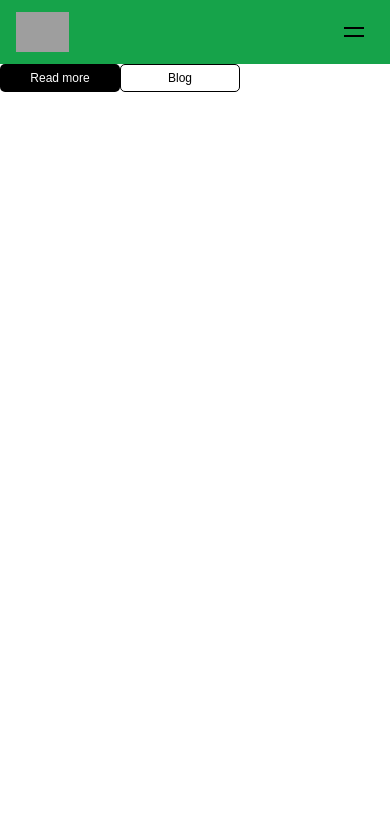
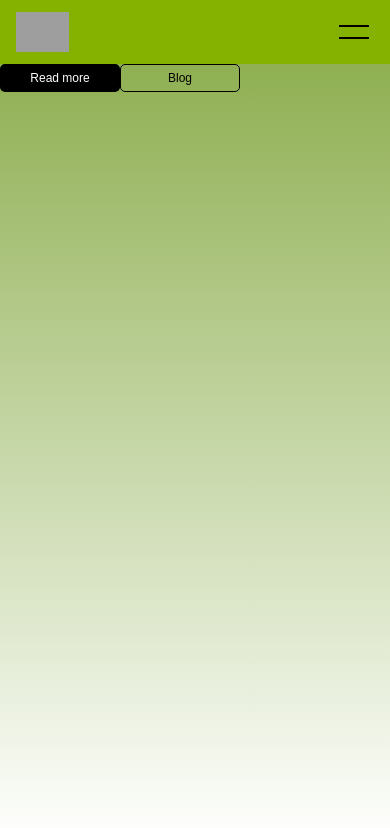
Before and after one commit to Rafy01/uniwise_originality, a React (Vite) app: page / in a window 390 px wide. Shown: the top 828 px of the page. Built offline with nearby package versions, Linux system fonts and the light colour scheme; grey boxes are pictures that could not be loaded.

Commit message:
style: update button styles and header color; improve layout consistency

```diff
--- a/src/components/buttons/Button.css
+++ b/src/components/buttons/Button.css
@@ -6,7 +6,7 @@
 
 /* Reset */
 .btn {
-  font-family: inherit;
+  font-family: Arial, Helvetica, sans-serif;
   cursor: pointer;
   border: none;
   background: none;
@@ -85,18 +85,19 @@
   align-items: center;
 }
 .btn__burger-line {
-  width: 20px;
+  width: 30px;
   height: 2px;
   background: var(--color-black);
   transition: transform 0.3s ease;
+  font-size: 200px !important;
 }
 .btn__burger-line + .btn__burger-line {
-  margin-top: 6px;
+  margin-top: 10px;
 }
 
 /* Når menu-mobile er åbnet */
 .btn--menu-mobile--open .btn__burger-line:first-child {
-  transform: rotate(45deg) translate(3px, 3px);
+  transform: rotate(45deg) translate(6px, 3px);
 }
 .btn--menu-mobile--open .btn__burger-line:last-child {
   transform: rotate(-45deg) translate(3px, -3px);
@@ -105,10 +106,12 @@
 /* Hjælpeklasse til skærmlæsere */
 .sr-only {
   position: absolute;
-  width: 1px; height: 1px;
-  padding: 0; margin: -1px;
+  width: 1px;
+  height: 1px;
+  padding: 0;
+  margin: -1px;
   overflow: hidden;
-  clip: rect(0,0,0,0);
+  clip: rect(0, 0, 0, 0);
   border: 0;
 }
 
@@ -121,8 +124,8 @@
     font-size: 0.75rem;
   }
   .btn--menu {
-    width: 90px;
-    height: 36px;
+    width: 142px;
+    height: 32px;
     font-size: 0.75rem;
   }
 }
--- a/src/components/header/header.css
+++ b/src/components/header/header.css
@@ -1,7 +1,7 @@
 /* src/components/header/header.css */
 
 :root {
-  --color-primary: #16a34a;
+  --color-primary: #85B100;
   --color-primary-dark: #15803d;
   --color-black: #000000;
   --color-white: #ffffff;
--- a/src/index.css
+++ b/src/index.css
@@ -1,12 +1,19 @@
-
 /* src/index.css */
-html, body {
+html,
+body {
+  height: 100%;
   margin: 0;
   padding: 0;
-  font-family: sans-serif;
+  font-family: Arial, Helvetica, sans-serif;
 }
 a {
   color: inherit;
   text-decoration: none;
 }
-/* osv. */
+body {
+  min-height: 100vh;
+  background: linear-gradient(to bottom, #86a944 0%, #ffffff 100%);
+  background-attachment: fixed;
+  background-repeat: no-repeat;
+  background-size: cover;
+}
```
